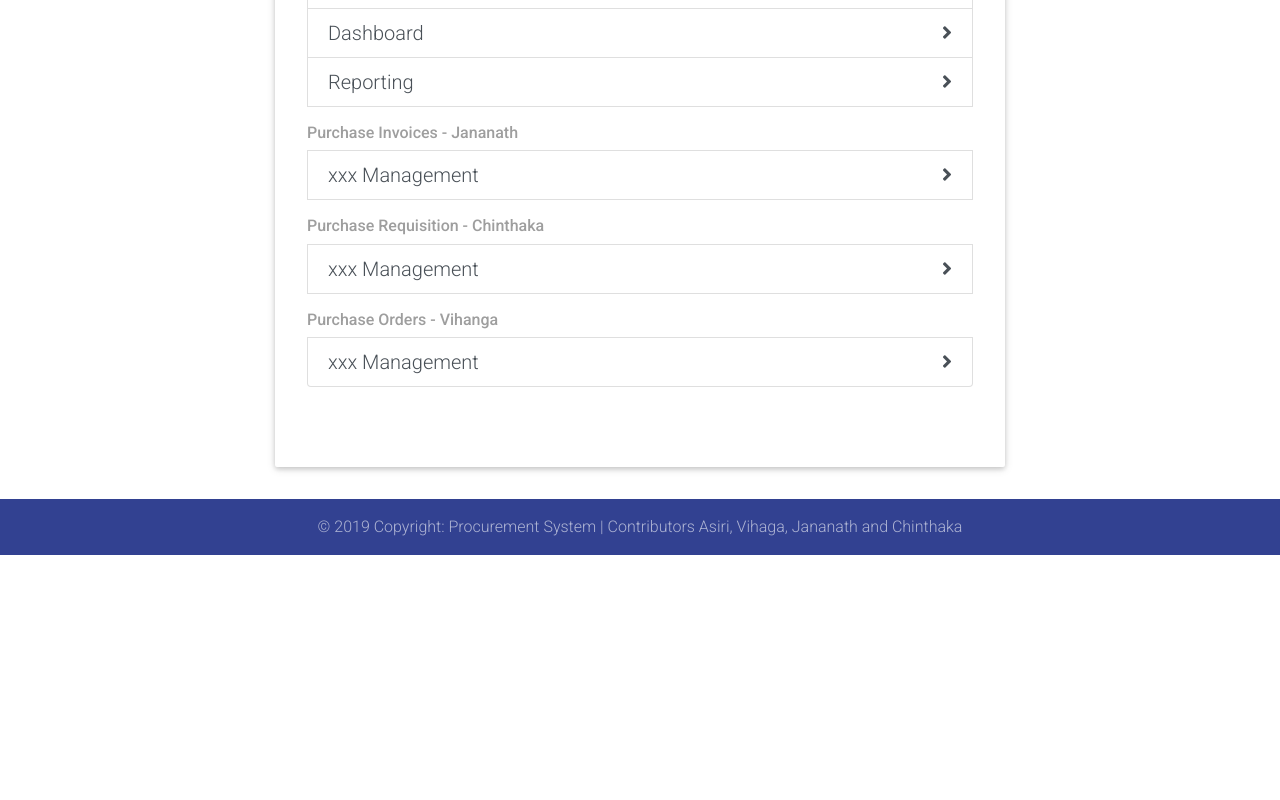
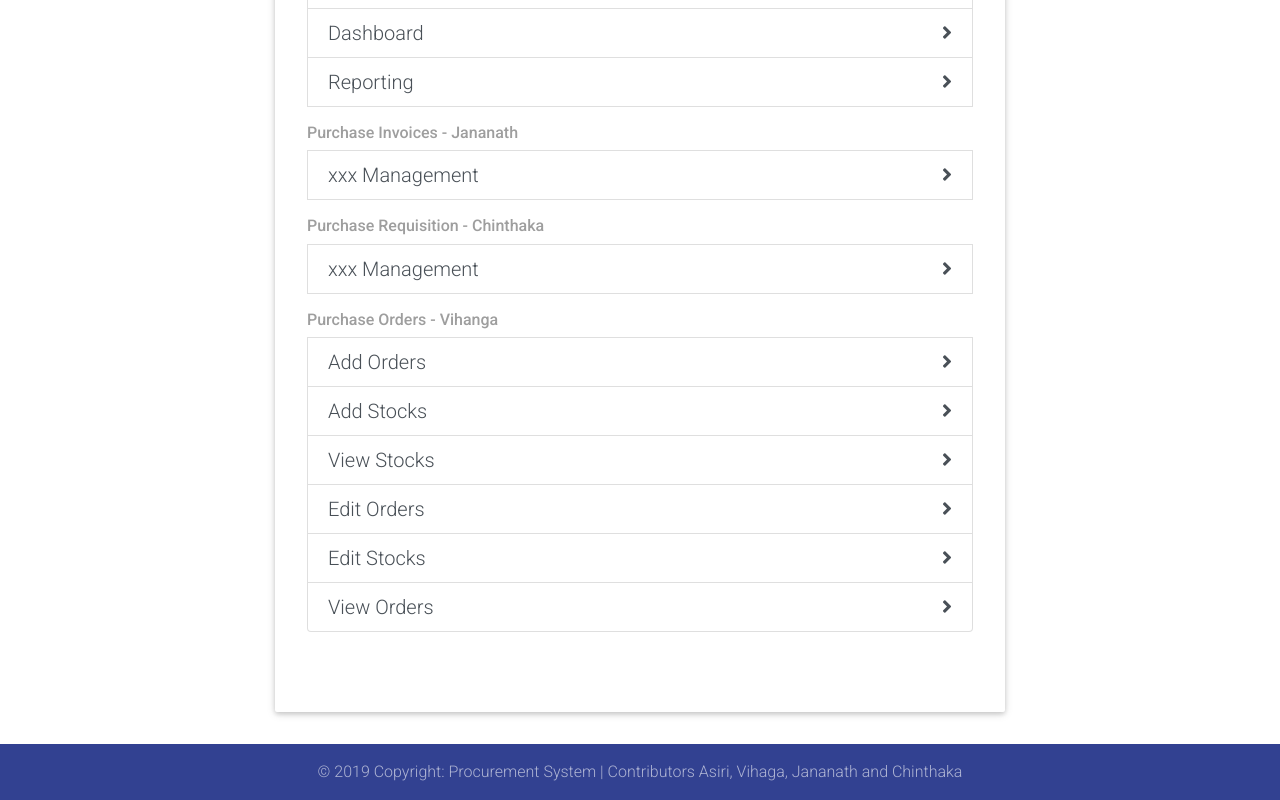
Before and after one commit to vihangasankalpa220/Procurement-for-Construction-Industry, a React (Create React App) app in the folder Client/: page /v1 in a window 1280 px wide. Shown: the part 632-1432 px from the top of the page. Before the commit the page ends 1187 px from the top, so only its background shows below. Built offline with nearby package versions, Linux system fonts and the light colour scheme.

Commit message:
Add files via upload

```diff
--- a/Client/src/pages/temp/v1_home_page.js
+++ b/Client/src/pages/temp/v1_home_page.js
@@ -28,7 +28,7 @@ const V1HomePage = () => {
                     <MenuLink to="/vendor/add" title="Add Vendor" />
                     <MenuLink to="/vendor/all" title="View All Vendors" />
                     <MenuLink to="/vendor/update" title="Update Vendor" />
-                    <MenuLink to="/vendor/details/1" title="View One Vendor" />
+                    <MenuLink to="/vendor/details" title="View One Vendor" />
                     <MenuLink to="/vendor/dashboard" title="Dashboard" />
                     <MenuLink to="/vendor/reporting" title="Reporting" />
 
@@ -42,7 +42,12 @@ const V1HomePage = () => {
 
                     {/*Purchase Orders*/}
                     <h6 className="mt-3 grey-text"><strong>Purchase Orders - Vihanga</strong></h6>
-                    <MenuLink to="/css/animations" title="xxx Management" />
+                    <MenuLink to="/orders/addorders" title="Add Orders" />
+                    <MenuLink to="/stocks/addstocks" title="Add Stocks" />
+                    <MenuLink to="/index/stocks" title="View Stocks" />
+                    <MenuLink to="/edit/:id" title="Edit Orders" />
+                    <MenuLink to="/edits/:id" title="Edit Stocks" />
+                    <MenuLink to="/index" title="View Orders" />
 
                   </ul>
                 </MDBJumbotron>
```
